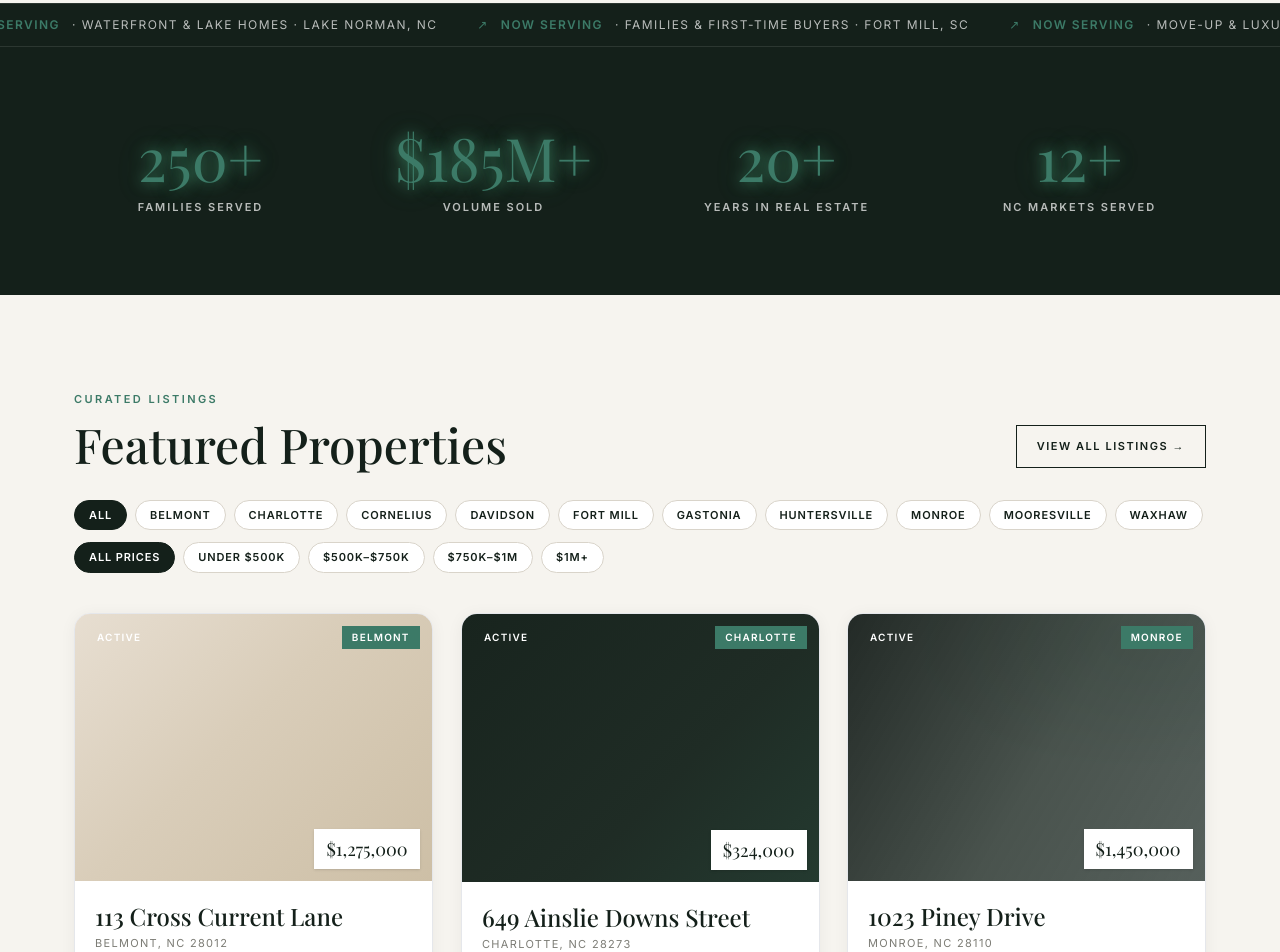
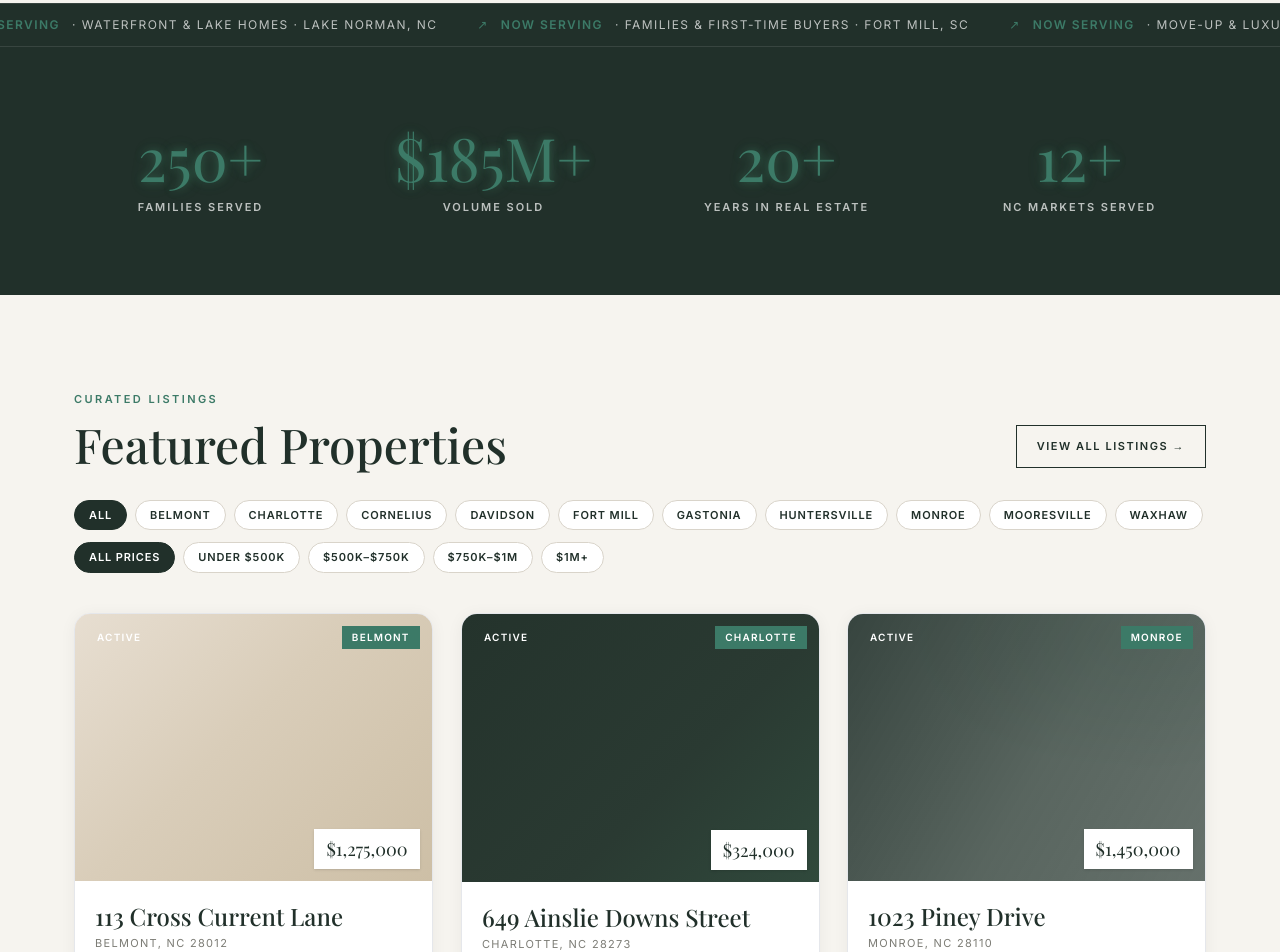
Before and after one commit to AaronPilk/Tocado-Realty-Group-, a Next.js app: page / in a window 1280 px wide. Shown: the part 1040-1992 px from the top of the page. Built offline with nearby package versions, Linux system fonts and the light colour scheme; no server answers; a web font is replaced by a local one.

Commit message:
Soften glow + lighten dark sections

```diff
--- a/app/globals.css
+++ b/app/globals.css
@@ -7,8 +7,8 @@
      NOTE: the accent var is still named --color-orange so the
      existing `text-orange` / `bg-orange` classes keep working —
      its VALUE is now the brand sage green. */
-  --color-black: #14201a;     /* near-black deep forest (dark sections, headings) */
-  --color-charcoal: #1f2c25;  /* dark forest (charcoal sections) */
+  --color-black: #21302a;     /* lighter deep forest (dark sections, headings) */
+  --color-charcoal: #2a3a32;  /* lighter forest (charcoal sections) */
   --color-ivory: #eef0e8;     /* soft sage-cream */
   --color-cream: #f6f4ef;     /* warm cream */
   --color-white: #ffffff;
@@ -48,7 +48,7 @@ h1, h2, h3, h4 {
 }
 .photo-dark {
   background:
-    linear-gradient(120deg, rgba(16, 24, 20, 0.92) 0%, rgba(28, 40, 33, 0.8) 55%, rgba(20, 34, 28, 0.72) 100%),
+    linear-gradient(120deg, rgba(33, 48, 42, 0.9) 0%, rgba(42, 58, 50, 0.78) 55%, rgba(36, 52, 44, 0.7) 100%),
     radial-gradient(120% 90% at 80% 10%, rgba(60, 122, 103, 0.2) 0%, transparent 55%);
 }
 .photo-warm {
@@ -58,7 +58,7 @@ h1, h2, h3, h4 {
 }
 .photo-charcoal {
   background:
-    linear-gradient(135deg, #18241e 0%, #1f2c25 60%, #243a30 100%);
+    linear-gradient(135deg, #24332c 0%, #2a3a32 60%, #30493c 100%);
 }
 
 /* Sales ticker marquee */
@@ -95,7 +95,7 @@ h1, h2, h3, h4 {
 }
 /* Neon-green glow for sage accents on dark backgrounds */
 .glow-green {
-  text-shadow: 0 0 14px rgba(90, 200, 150, 0.55), 0 0 32px rgba(90, 200, 150, 0.3);
+  text-shadow: 0 0 9px rgba(90, 200, 150, 0.28), 0 0 20px rgba(90, 200, 150, 0.14);
 }
 
 /* Hero text legibility over video */
```
Also changed, not shown: 1 other file (tests, documents, lock files or other folders).
